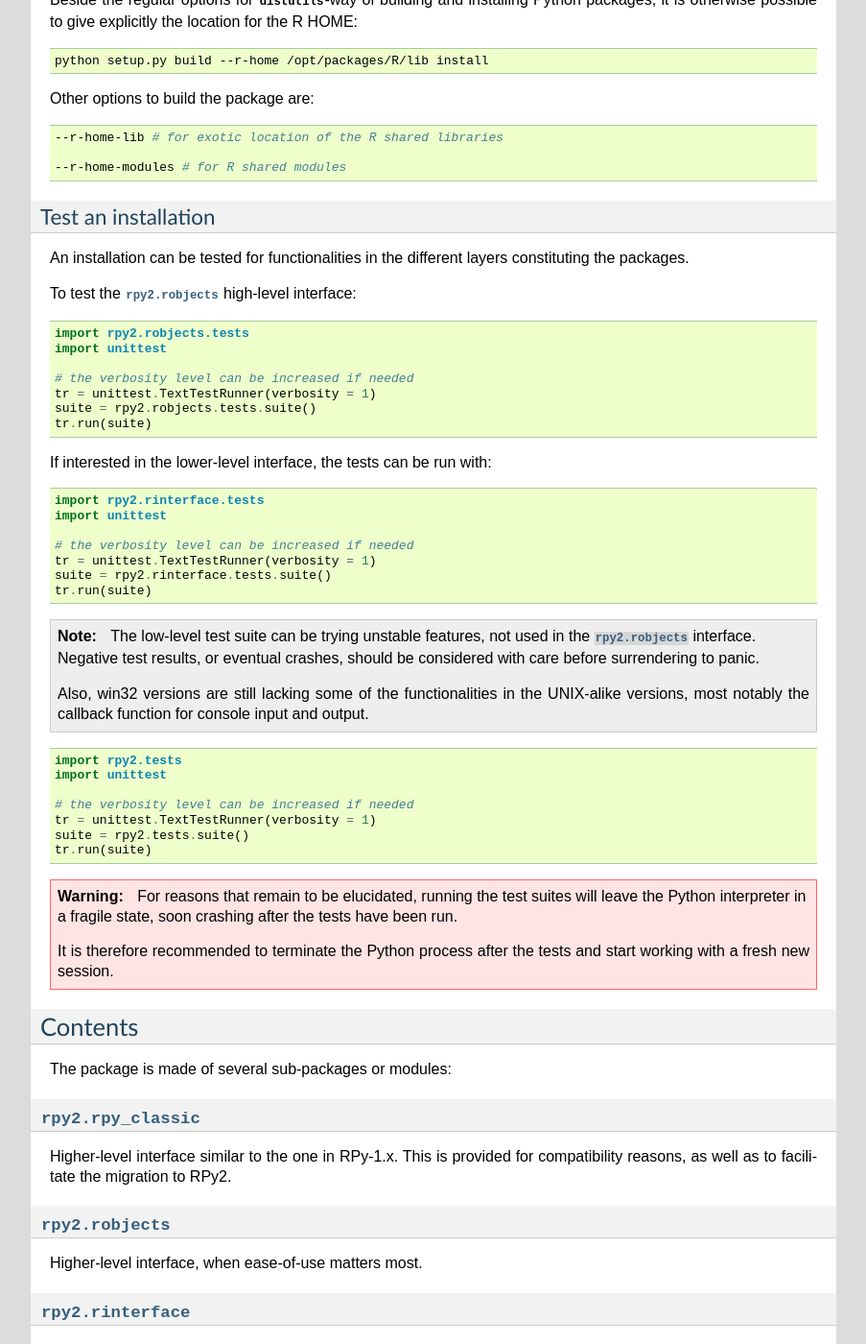
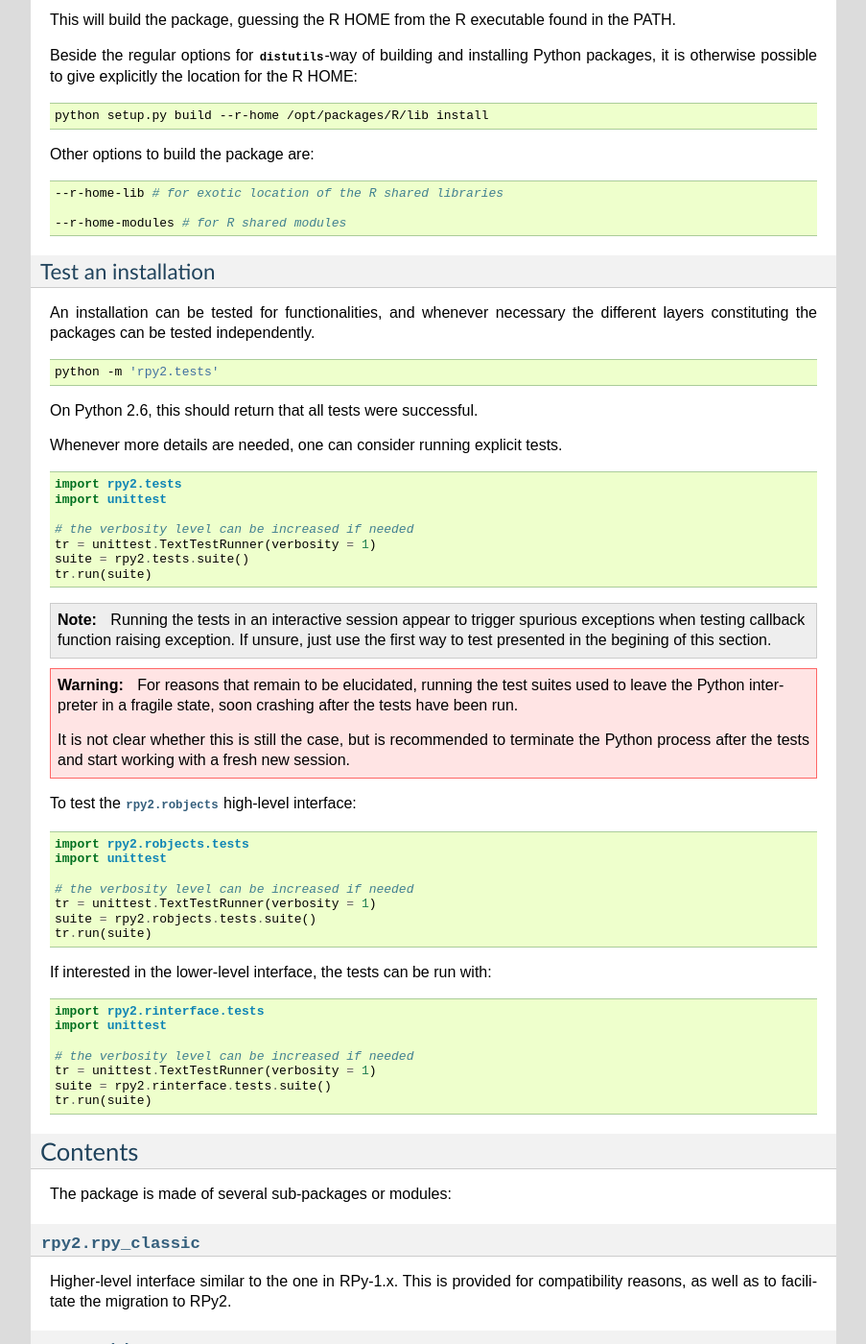
Before and after one commit to rpy2/rpy2, a Sphinx documentation site: the page built from doc/source/overview.rst, in a window 1280 px wide and 1400 px high, scrolled down 2398 px. Shown: the whole window at 96% size, without its empty margins (198-1101 px from the left). Built offline with Sphinx 7.4.7, drawn with Linux system fonts in a browser that asks for light colours; formulas are drawn with MathJax 3; some of the changed text lies outside the part shown.

Commit message:
- Cleaned example from bioconductor's GO.db reference - new instructions to run tests
--HG--
branch : version_2.1.x

```diff
--- a/doc/source/_static/demos/example01.py
+++ b/doc/source/_static/demos/example01.py
@@ -24,10 +24,3 @@ m = r.matrix(r.rnorm(100), ncol=5)
 pca = r.princomp(m)
 r.plot(pca, main="Eigen values")
 r.biplot(pca, main="biplot")
-
-
-if not r.require("GO.db")[0]:
-    raise(Exception("Bioconductor Package GO missing"))
-
-
-goItem = r.GOTERM["GO:0000001"]
--- a/doc/source/overview.rst
+++ b/doc/source/overview.rst
@@ -35,7 +35,9 @@ The present documentation describes RPy2, an evolution of RPy-1.x.
 Naturally RPy2 is inspired by RPy, but also by A. Belopolskys's contributions
 that were waiting to be included into RPy.
 
-This effort can be seen as a redesign and rewrite of the RPy package.
+This effort can be seen as a redesign and rewrite of the RPy package, and this
+unfortunately means there is not enough left in common to ensure compatibility.
+
 
 Installation
 ============
@@ -48,7 +50,7 @@ installed rpy2 packages in the *PYTHONPATH*, then and only then install
 the recent version of rpy2 wished.
 
 The current rpy2 can be located with the code snippet below, then
-files and directories starting with rpy2 clean manually.
+files and directories starting with rpy2 can be cleaned manually.
 
 .. code-block:: python
 
@@ -101,7 +103,7 @@ The following options are, or could be, available for download:
   * Pre-compiled binary packages for
 
     * Microsoft's Windows (releases are on Sourceforge, irregular snapshots
-      for the dev version on bitbucket)
+      for the dev version on bitbucket) - there is currently not support for rpy2-2.1
 
     * Apple's MacOS X (although Fink and Macports are available, there does not
       seem to be binaries currently available)
@@ -135,8 +137,11 @@ Microsoft's Windows precompiled binaries
 If available, the executable can be run; this will install the package
 in the default Python installation.
 
-At the time of writing, Microsoft Windows binaries are contributed
-by Laurent Oget (from Predictix) since version 2.0.0b1.
+For few releases in the 2.0.x series, Microsoft Windows binaries were contributed
+by Laurent Oget from Predictix.
+
+There is currently no binaries or support for Microsoft Windows (more for lack of
+ressources than anything else).
 
 .. index::
   single: install;source
@@ -196,8 +201,42 @@ Other options to build the package are:
 Test an installation
 --------------------
 
-An installation can be tested for functionalities in the different layers constituting
-the packages.
+An installation can be tested for functionalities, and whenever necessary
+the different layers constituting the packages can be tested independently.
+
+.. code-block:: bash
+
+   python -m 'rpy2.tests'
+
+On Python 2.6, this should return that all tests were successful.
+
+
+Whenever more details are needed, one can consider running explicit tests.
+
+.. code-block:: python
+
+  import rpy2.tests
+  import unittest
+
+  # the verbosity level can be increased if needed
+  tr = unittest.TextTestRunner(verbosity = 1)
+  suite = rpy2.tests.suite()
+  tr.run(suite)
+
+.. note::
+
+   Running the tests in an interactive session appear to trigger spurious exceptions
+   when testing callback function raising exception. If unsure, just use the first way
+   to test presented in the begining of this section.
+
+.. warning::
+
+  For reasons that remain to be elucidated, running the test suites used to leave the Python
+  interpreter in a fragile state, soon crashing after the tests have been run.
+
+  It is not clear whether this is still the case, but is recommended to terminate the
+  Python process after the tests and start working with a fresh new session.
+
 
 To test the :mod:`rpy2.robjects` high-level interface:
 
@@ -222,35 +261,6 @@ If interested in the lower-level interface, the tests can be run with:
   tr = unittest.TextTestRunner(verbosity = 1)
   suite = rpy2.rinterface.tests.suite()
   tr.run(suite)
-
-.. note::
-
-  The low-level test suite can be trying unstable features, not used in the :mod:`rpy2.robjects`
-  interface. Negative test results, or eventual crashes, should be considered with care before
-  surrendering to panic.
-
-  Also, win32 versions are still lacking some of the functionalities in the
-  UNIX-alike versions, most notably the callback function for console
-  input and output.
-
-
-.. code-block:: python
-
-  import rpy2.tests
-  import unittest
-
-  # the verbosity level can be increased if needed
-  tr = unittest.TextTestRunner(verbosity = 1)
-  suite = rpy2.tests.suite()
-  tr.run(suite)
-
-.. warning::
-
-  For reasons that remain to be elucidated, running the test suites will leave the Python
-  interpreter in a fragile state, soon crashing after the tests have been run.
-
-  It is therefore recommended to terminate the Python process after the tests and start
-  working with a fresh new session.
 
 
 Contents
```
Also changed, not shown: doc/source/related_projects.rst (+8 -0 lines).
